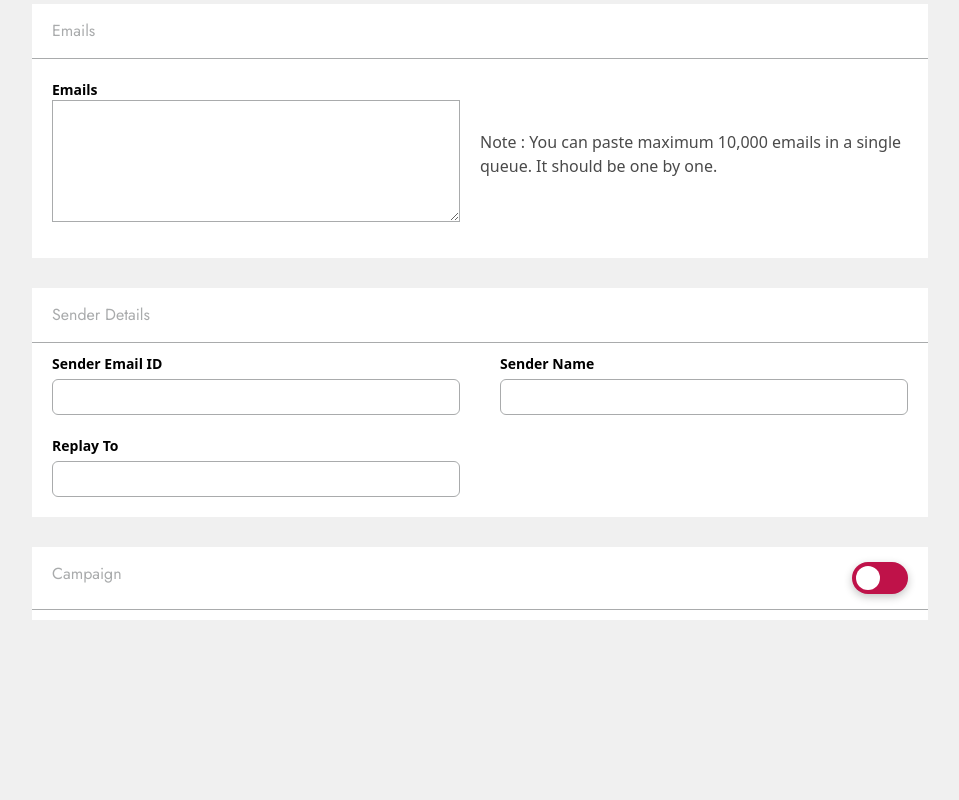
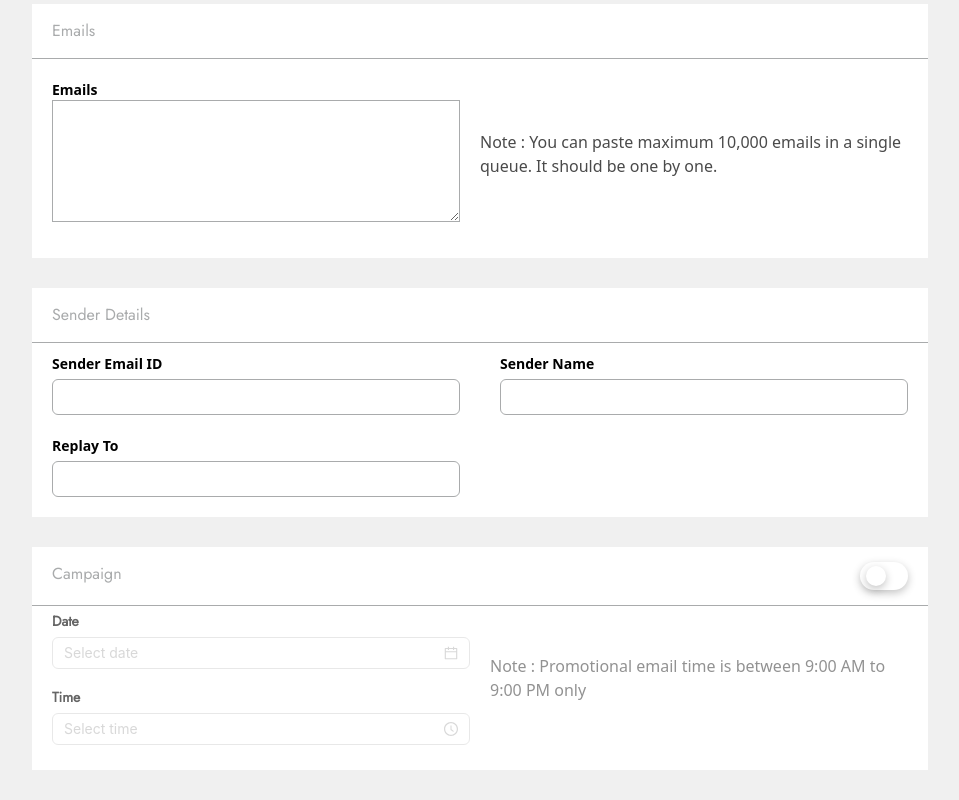
Before and after one commit to G-Prasath/reachsms, a Next.js app: page /email/send in a window 1280 px wide. Shown: the part 1074-1874 px from the top of the page, without its empty margins (160-1119 px from the left). Before the commit the page ends 1694 px from the top, so only its background shows below. Built offline with nearby package versions, Linux system fonts and the light colour scheme.

Commit message:
normal push done

```diff
--- /dev/null
+++ b/app/components/Datechoose.tsx
@@ -0,0 +1,21 @@
+import React from 'react';
+import type { DatePickerProps } from 'antd';
+import { DatePicker, Space } from 'antd';
+
+const onChange: DatePickerProps['onChange'] = (date, dateString) => {
+    console.log(date, dateString);
+};
+
+const divStyle = {
+    width: '100% !important',
+    border: '1px solid blue',
+    margin: '0px 20px'
+}
+
+const dateChoose: React.FC = () => (
+    <Space direction="vertical">
+        <DatePicker onChange={onChange} />
+    </Space>
+);
+
+export default dateChoose;
--- a/app/email/send/page.tsx
+++ b/app/email/send/page.tsx
@@ -17,6 +17,11 @@ import { IoIosLink } from "react-icons/io";
 import { GrFormUpload } from "react-icons/gr";
 import { MdOutlineFitScreen } from "react-icons/md";
 import { FaRegQuestionCircle } from "react-icons/fa";
+// import type { DatePickerProps } from 'antd';
+import { DatePicker } from 'antd';
+import { Button, TimePicker } from 'antd';
+
+// import Datechoose from '@/app/components/Datechoose';
 
 
 
@@ -27,7 +32,9 @@ const page = () => {
     const [dropdown, setDropdown] = useState(false);
     const [dropdownOptions, setDropdownOptions] = useState('Choose Options')
     const [emailTab, setEmailTab] = useState('editor')
-
+    const [open, setOpen] = useState(false);
+    const [toggle, setToogle] = useState(false)
+    const [toggleHover, setToggleHover] = useState(false)
 
 
     const handletabClick = (arg: any) => {
@@ -37,7 +44,6 @@ const page = () => {
         setDropdownOptions(e.target.textContent)
         setDropdown(false)
     }
-
 
 
     return (
@@ -224,25 +230,51 @@ const page = () => {
                 </div>
 
                 {/* ----------------- Box 5 ------------------  */}
-                <div className='hole_box shadow-boxShadow-profileShadow hover:shadow-textboxShadow duration-300'>
+                <div className='hole_box shadow-boxShadow-profileShadow hover:shadow-textboxShadow duration-300 relative pb-[20px] mb-[30px]'>
                     <div className='text-[16px] jost font-[500] text-hash_clr px-[20px] py-[15px] border-b-[1px] border-b-hash_clr flex justify-between'>
                         <p>Campaign</p>
+                        <div className='flex items-center'>
 
+                            <div className={`absolute right-[-80px] max-md:right-0 -top-6 bg-card_hover_bg text-white py-[5px] rounded-md px-[10px] flex justify-center ${toggleHover ? 'scale-1 duration-500' : 'scale-0'}`}>
+                                 <div className='w-[10px] h-[10px] bg-card_hover_bg absolute -rotate-45 -bottom-[5px] max-md: right-[40px]'></div>
+                                <p className='text-[14px]'>Enable if you want schedule the message</p>
+                            </div>
 
-                        <div>
-                            <div className="flex items-center justify-center w-full">
+                            <div className="flex items-center justify-center w-full" onMouseEnter={() => setToggleHover(true)} onMouseLeave={() => setToggleHover(false)}>
                                 <label htmlFor="toggle" className="flex items-center cursor-pointer">
-                                    <input type="checkbox" id="toggle" className="sr-only peer" />
-                                        <div className="block relative bg-primary shadow-textboxShadow  w-14 h-8 p-1 rounded-full before:absolute before:bg-white before:w-6 before:h-6 before:p-2 before:rounded-full before:transition-all before:duration-500 before:left-1 peer-checked:before:left-7 peer-checked:before:bg-white">
-                                        </div>
+                                    <input type="checkbox" id="toggle" className="sr-only peer" onChange={() => setToogle(!toggle)} />
+                                    <div className="block relative bg-white shadow-textboxShadow  w-12 h-7 p-1 rounded-full before:absolute before:bg-white before:shadow-textboxShadow before:w-5 before:h-5 before:p-2 before:rounded-full before:transition-all before:duration-500 before:left-1.5 peer-checked:before:left-6 peer-checked:before:bg-white peer-checked:bg-primary">
+                                    </div>
                                 </label>
                             </div>
                         </div>
                     </div>
+
+                    <div className={`flex items-center w-full px-[20px] gap-x-[20px] max-md:flex-col max-md:gap-y-4 ${toggle ? '' : 'pointer-events-none opacity-[.6]'}`}>
+                        <div className='w-1/2 max-md:w-full flex flex-col gap-y-2'>
+                            <div className='py-[5px]'>
+                                <p className='mb-[5px] text-[14px] jost font-[600]'>Date</p>
+                                <DatePicker style={{ width: '100%' }} />
+                            </div>
+                            <div className='py-[5px]'>
+                                <p className='mb-[5px] text-[14px] jost font-[600]'>Time</p>
+                                <TimePicker
+                                    style={{ width: '100%' }}
+                                    open={open}
+                                    onOpenChange={setOpen}
+                                    renderExtraFooter={() => (
+                                        <Button size="small" type="primary" onClick={() => setOpen(false)}>
+                                            OK
+                                        </Button>
+                                    )}
+                                />
+                            </div>
+                        </div>
+                        <div className='w-1/2 max-md:w-full flex items-center justify-center text-secondary'>
+                            <p>Note : Promotional email time is between 9:00 AM to 9:00 PM only</p>
+                        </div>
+                    </div>
                 </div>
-
-
-
             </div>
 
         </section>
--- a/package.json
+++ b/package.json
@@ -10,7 +10,7 @@
   },
   "dependencies": {
     "@next/font": "^14.1.0",
-    "antd": "^5.14.2",
+    "antd": "^5.0.0",
     "next": "14.1.0",
     "react": "^18",
     "react-chartjs-2": "^5.2.0",
```
Also changed, not shown: 1 other file (tests, documents, lock files or other folders).
